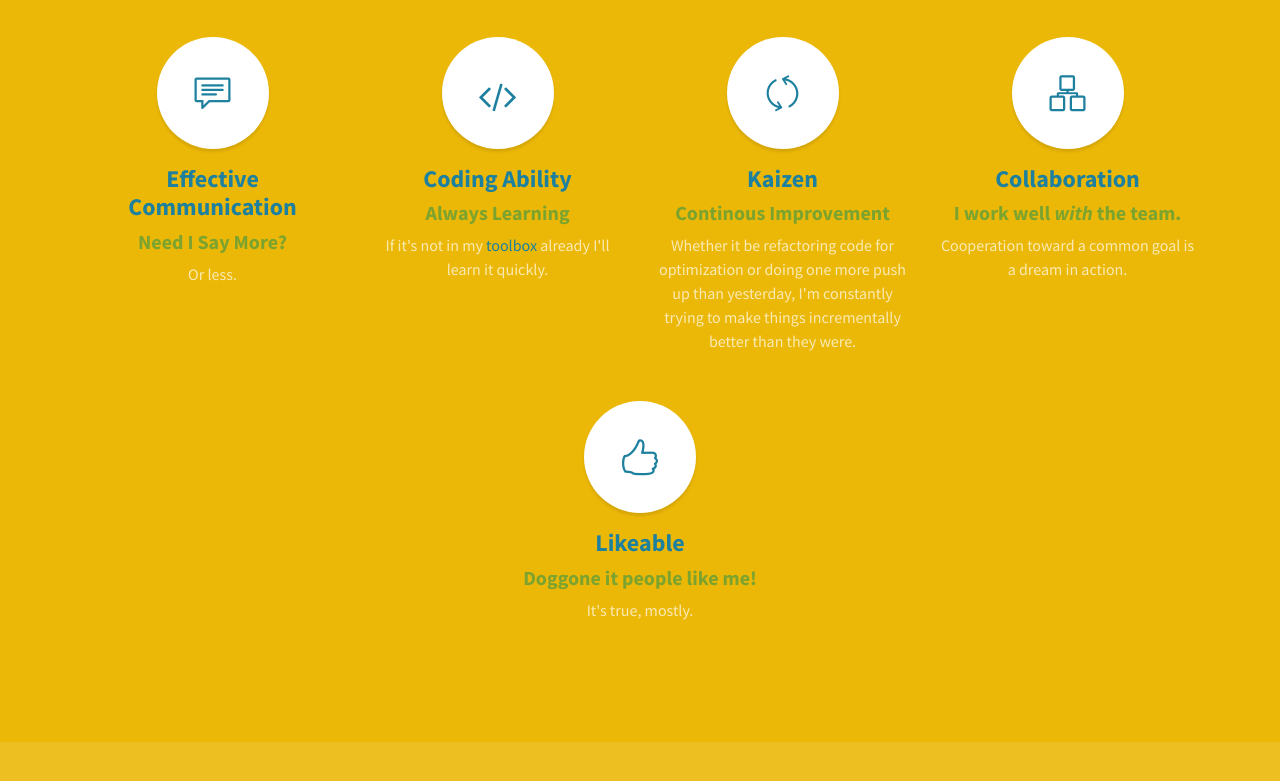
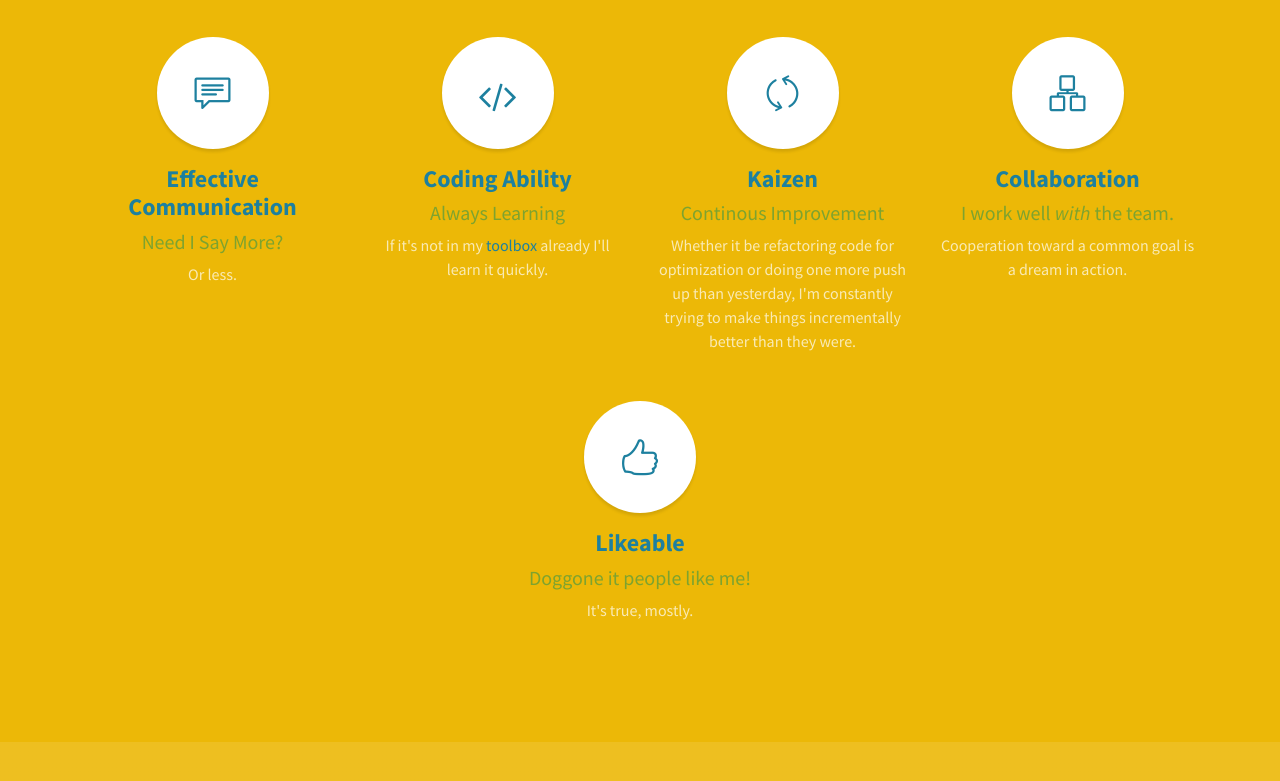
Before and after one commit to JasonOnes/JasonOnes.github.io, a plain HTML site: page index.html in a window 1280 px wide. Shown: the part 1743-2524 px from the top of the page. Drawn offline with Linux system fonts and the light colour scheme.

Commit message:
olive subheaders

```diff
--- a/index.html
+++ b/index.html
@@ -167,7 +167,7 @@
             </span>
             <h4>
               <strong>Effective Communication</strong>
-              <h5>Need I Say More?</h5>
+              <h5 style="color: rgb(125, 163, 47);">Need I Say More?</h5>
             </h4>
             <p class="text-faded mb-0">Or less.</p>
           </div>
@@ -180,7 +180,7 @@
             <h4>
               <strong>Coding Ability</strong>
             </h4>
-            <h5>Always Learning</h5>
+            <h5 id="skil-sub-head" style="color: rgb(125, 163, 47);">Always Learning</h5>
             <p class="text-faded mb-0">If it's not in my <a href="codingtools.html">toolbox</a> already I'll learn it quickly.</p>
           </div>
 
@@ -192,7 +192,7 @@
             <h4>
               <strong>Kaizen</strong>
             </h4>
-            <h5>Continous Improvement</h5>
+            <h5 style="color: rgb(125, 163, 47);">Continous Improvement</h5>
             <p class="text-faded mb-0">Whether it be refactoring code for optimization or doing one more push up than yesterday, I'm constantly trying to make things incrementally better than they were.</p>
           </div>
 
@@ -204,7 +204,7 @@
             <h4>
               <strong>Collaboration</strong>
             </h4>
-            <h5>I work well <em>with</em> the team.</h5>
+            <h5 style="color: rgb(125, 163, 47);">I work well <em>with</em> the team.</h5>
             <p class="text-faded mb-0">Cooperation toward a common goal is a dream in action.
               </p>
           </div>
@@ -217,7 +217,7 @@
               <h4>
                 <strong>Likeable</strong>
               </h4>
-              <h5>Doggone it people like me!</h5>
+              <h5 style="color: rgb(125, 163, 47);">Doggone it people like me!</h5>
               <p class="text-faded mb-0">It's true, mostly.
                 <!-- <i class="fa fa-heart"></i> -->
                 </p>
```
Also changed, not shown: css/stylish-portfolio.min.css.
